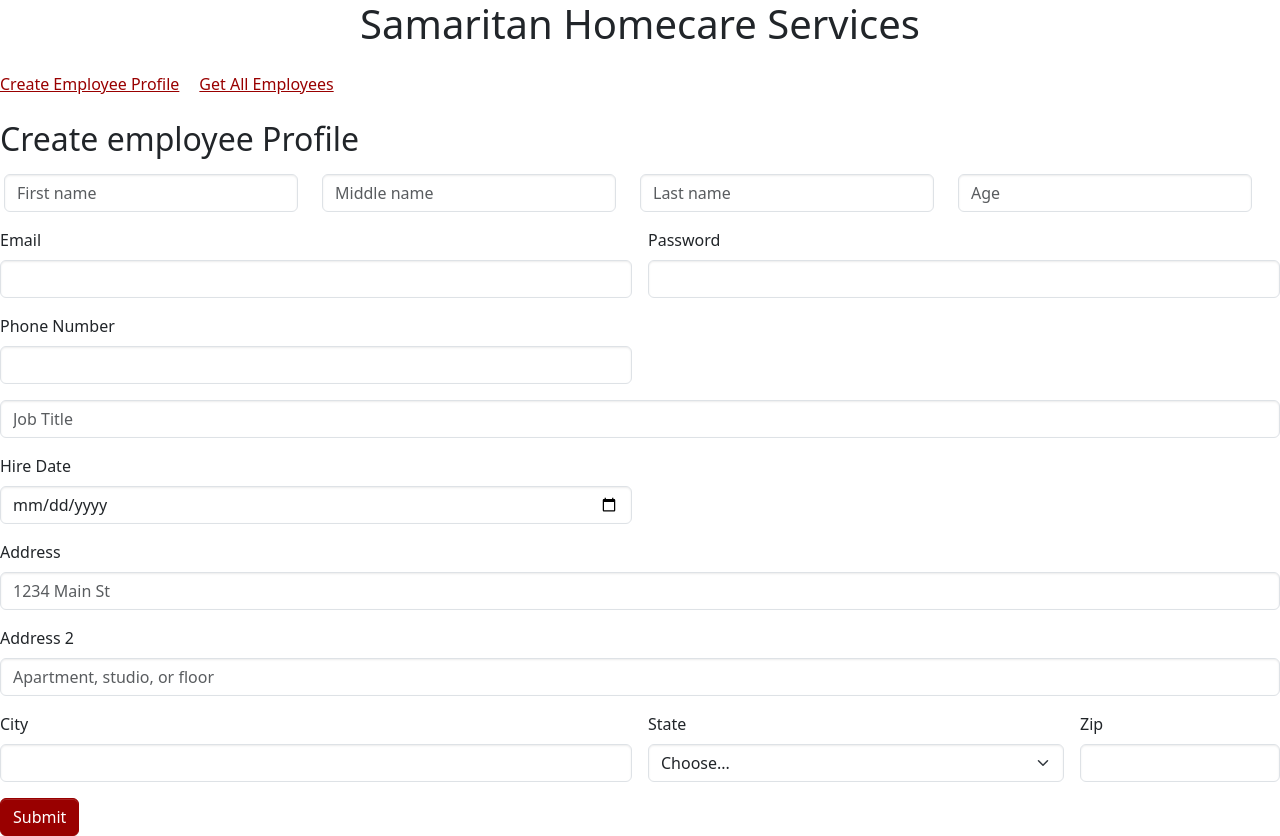
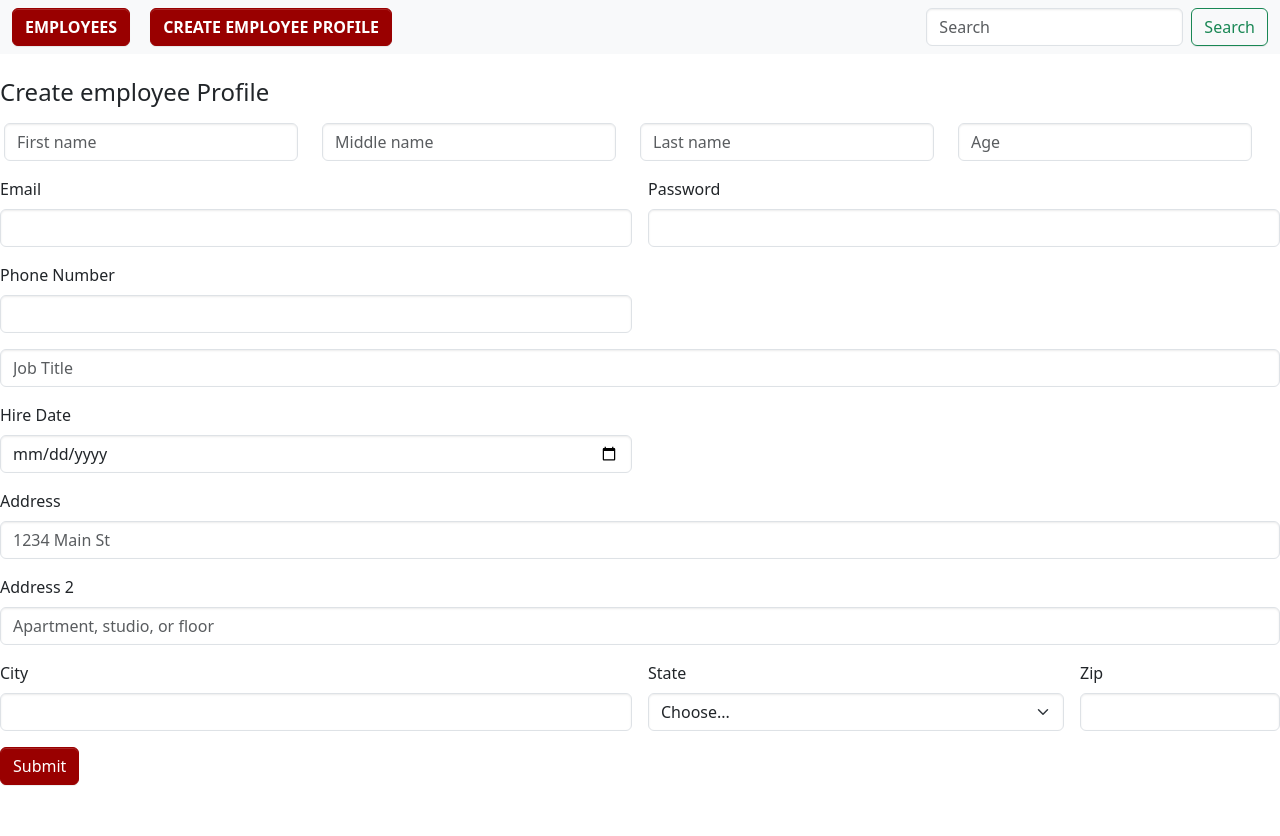
Before and after one commit to Timothy-Balaba/PophEdsFrontEnd, a React (Create React App) app: page /EmployeeProfileForm in a window 1280 px wide. After the commit the page ends 800 px from the top, so only its background shows below. Built offline with nearby package versions, Linux system fonts and the light colour scheme.

Commit message:
work on navigation and css

```diff
--- a/src/App.js
+++ b/src/App.js
@@ -4,22 +4,49 @@ import './App.css';
 import EmployeeProfileForm from './EmployeeProfileForm';
 // import FileUpload from './FileUpload';
 import GetAllEmployees from './GetAllEmployees';
-import {BrowserRouter as Router, Routes, Route, Link} from 'react-router-dom';
+import { BrowserRouter as Router, Routes, Route, Link } from 'react-router-dom';
+import FileUpload from './FileUpload';
 function App() {
+
+  const linkStyle = {
+    textDecoration: "none", // Remove underline
+    color: "white", // Set the link color
+    fontSize: "16px", // Set the font size
+    marginRight: "20px", // Add spacing between links
+    fontWeight: "bold",        // Set font weight
+    textTransform: "uppercase"
+  };
+
   return (
-    <Router>
-      <nav>
-      <h1 className="text-center mb-4">Samaritan Homecare Services</h1>
-      <Link to="/EmployeeProfileForm" style={{ marginRight: '20px' }}>Create Employee Profile</Link>
-      <Link to="/GetAllEmployees">Get All Employees</Link>
-    </nav>
-    <Routes>
-      <Route path="" element={<GetAllEmployees/>}></Route>
-      <Route path="/EmployeeProfileForm" element={<EmployeeProfileForm/>}></Route>
-      <Route path='/GetAllEmployees' element={<GetAllEmployees/>}></Route>
+    <Router class="container-fluid">
+      <nav class="navbar navbar-expand-lg bg-body-tertiary">
+        <div class="container-fluid">
+          <div class="collapse navbar-collapse" id="navbarSupportedContent">
+            <ul class="navbar-nav me-auto mb-2 mb-lg-0">
+              <li class="nav-item">
+                <Link to="/GetAllEmployees" style={linkStyle} className="btn btn-primary">Employees</Link>
+              </li>
+              <li class="nav-item">
+                <Link to="/EmployeeProfileForm" style={linkStyle} className="btn btn-primary">Create Employee Profile</Link>
+              </li>
+
+            </ul>
+            <form class="d-flex" role="search">
+              <input class="form-control me-2" type="search" placeholder="Search" aria-label="Search" />
+              <button class="btn btn-outline-success" type="submit">Search</button>
+            </form>
+          </div>
+        </div>
+
+      </nav>
+      <Routes>
+        <Route path="" element={<GetAllEmployees />}></Route>
+        <Route path="/EmployeeProfileForm" element={<EmployeeProfileForm />}></Route>
+        <Route path='/GetAllEmployees' element={<GetAllEmployees />}></Route>
+        <Route path='/fileUpload' element={<FileUpload />} />
       </Routes>
 
-  </Router>
+    </Router>
   );
 }
 
--- a/src/EmployeeProfileForm.js
+++ b/src/EmployeeProfileForm.js
@@ -30,7 +30,7 @@ const submitting=async(e)=>{
     return(
         <div>
           <br></br>
-        <h2>Create employee Profile</h2>
+        <h4>Create employee Profile</h4>
         <br></br>
         <body  class="grid gap-3">
         <form class="row g-3">
--- a/src/GetAllEmployees.js
+++ b/src/GetAllEmployees.js
@@ -1,10 +1,15 @@
 import axios from "axios";
 import { useEffect, useState } from "react";
+import {useNavigate } from "react-router-dom";
 
 function GetAllEmployees(){
 
   const[employees, getEmployees]=useState([]);
+  const navigate=useNavigate();
 
+  const renderFileUpload=()=>{
+    navigate("/fileUpload");
+  }
 
   const getAllEmployees=async()=>{
     const result=await axios.get(`http://localhost:8080/employeeProfile/getAllEmployees`)
@@ -81,7 +86,7 @@ function GetAllEmployees(){
               </td>
               <td>
 
-                <button className="btn btn-primary">Add Documents</button>
+                <button onClick={renderFileUpload} className="btn btn-primary">Add Documents</button>
 
               </td>
 
@@ -93,6 +98,7 @@ function GetAllEmployees(){
 
       </table>
 
+
     </div>
     );
 };
```
Also changed, not shown: src/FileUpload.js (line endings or trailing spaces).
